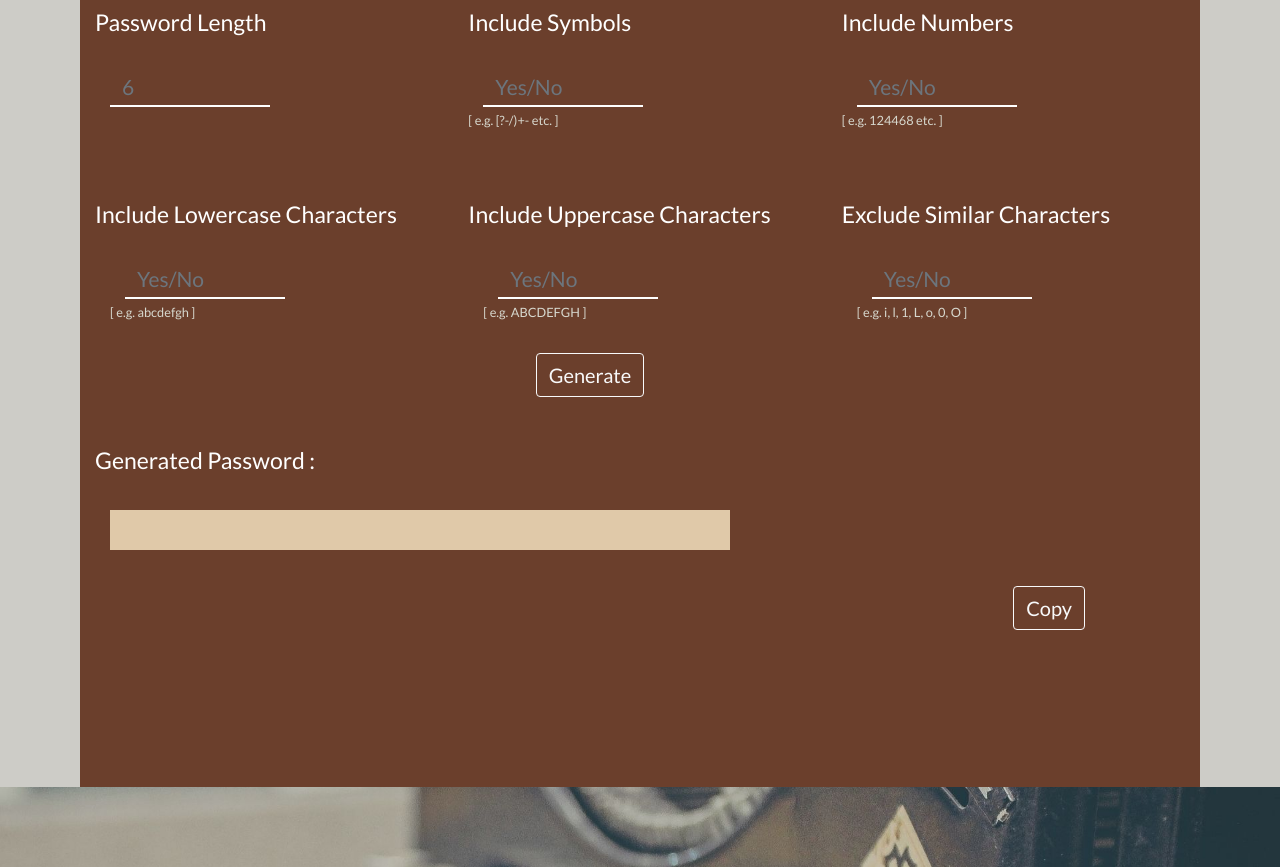
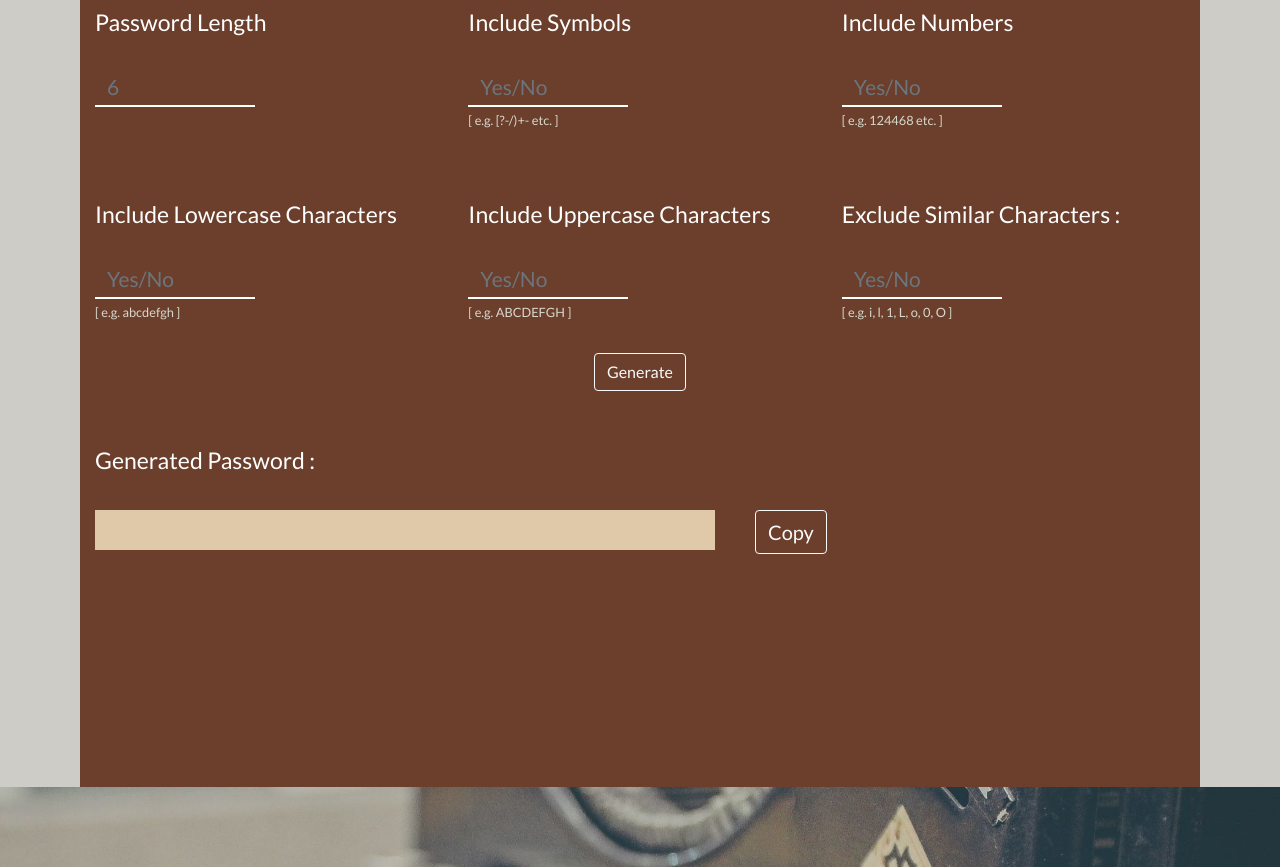
Before and after one commit to mistysamia/Log-Pass, a plain HTML site: page index.html in a window 1280 px wide. Shown: the part 1163-2030 px from the top of the page. Drawn offline with nearby package versions, Linux system fonts and the light colour scheme.

Commit message:
4th Commit

```diff
--- a/index.html
+++ b/index.html
@@ -7,8 +7,7 @@
     <link rel="stylesheet" href="https://stackpath.bootstrapcdn.com/bootstrap/4.3.1/css/bootstrap.min.css"
         integrity="sha384-ggOyR0iXCbMQv3Xipma34MD+dH/1fQ784/j6cY/iJTQUOhcWr7x9JvoRxT2MZw1T" crossorigin="anonymous">
     <link rel="stylesheet" href="style.css">
-    <link rel="stylesheet" href="css/fixed.css">
-    <script src="https://kit.fontawesome.com/a076d05399.js"></script>
+
 
 
 </head>
@@ -35,7 +34,7 @@
                             <a class="nav-link active text-white me-3" aria-current="page" href="#">HOME</a>
                         </li>
                         <li class="nav-item">
-                            <a class="nav-link text-white me-3" href="#password">PASSWORD</a>
+                            <a class="nav-link text-white me-3" href="#passwordID">PASSWORD</a>
                         </li>
                         <li class="nav-item">
                             <a class="nav-link text-white me-3" href="#about_us">ABOUT</a>
@@ -73,12 +72,12 @@
     </section>
     <section class="caption text-center">
         <br><br><br><br><br><br><br><br><br><br>
-        <a class="btn btn-outline-light btn-lg" href="#password">GET STARTED</a>
+        <a class="btn btn-outline-light btn-lg" href="#passwordID">GET STARTED</a>
     </section>
     <!-- Homepage section ends -->
 
     <!-- Passwords section Starts -->
-    <section class="password" id="password">
+    <section class="password" id="passwordID">
         <div class="max-width">
             <div class="password-content">
                 <div class="password-form">
@@ -91,7 +90,7 @@
 
                                 <div class="col-md-4">
                                     <label for="Password" style="font-size: 23px;">Password Length</label>
-                                    <div class="col-md-9">
+                                    <div >
 
                                         <input id="length" type="number" class="form-control" placeholder="6" min="6"
                                             max="25">
@@ -101,23 +100,23 @@
                                 <br><br><br><br><br><br><br><br>
                                 <div class="col-md-4" >
                                     <label for="Symbols" style="font-size: 23px;">Include Symbols</label>
-                                    <div class="col-md-9">
-                                        <input id="Symbols" type="text" class="form-control" placeholder="Yes/No">
+                                    <div>
+                                        <input id="Symbols"  type="text" class="form-control inp-style inp-width" placeholder="Yes/No">
                                     </div>
                                     <small class="small_color">[ e.g. [?-/)+- etc. ]</small>
                                 </div>
 
                                 <div class="col-md-4">
                                     <label for="Numbers" style="font-size: 23px;">Include Numbers</label>
-                                    <div class="col-md-9">
+                                    <div>
                                         <input id="Numbers" type="text" class="form-control" placeholder="Yes/No">
                                     </div>
                                     <small class="small_color">[ e.g. 124468 etc. ]</small>
                                 </div>
                                 <div class="col-md-4">
                                     <label for="Lowercase" style="font-size: 23px;">Include Lowercase Characters</label>
-                                    <div class="col-md-9">
-                                        <div class="col-md-9">
+                                    <div >
+                                        <div >
                                             <input id="Lowercase" type="text" class="form-control" placeholder="Yes/No">
                                         </div>
                                         <small class="small_color">[ e.g. abcdefgh ]</small>
@@ -126,8 +125,8 @@
 
                                 <div class="col-md-4">
                                     <label for="Uppercase" style="font-size: 23px;">Include Uppercase Characters</label>
-                                    <div class="col-md-9">
-                                        <div class="col-md-9">
+                                    <div>
+                                        <div >
                                             <input id="Uppercase" type="text" class="form-control" placeholder="Yes/No">
                                         </div>
                                         <small class="small_color">[ e.g. ABCDEFGH ]</small>
@@ -135,9 +134,9 @@
                                 </div>
                                 <div class="col-md-4">
                                     <label for="ExcludeSimilarCharacters" style="font-size: 23px;">Exclude Similar
-                                        Characters</label>
-                                    <div class="col-md-9">
-                                        <div class="col-md-9">
+                                        Characters :</label>
+                                    <div >
+                                        <div>
                                             <input id="Excludesimilar" type="text" class="form-control"
                                                 placeholder="Yes/No">
                                         </div>
@@ -145,26 +144,32 @@
                                     </div>
                                 </div>
                                 <div class="col-sm-12" style="text-align: center;  ">
-                                    <button type="submit" id="Generate" class="btn btn-outline-light" href="#password"
-                                        style="font-size: 20px;
-                                     margin-right: 100px; margin-top: 30px;">Generate</button>
+                                    <button type="submit" id="Generate" class="btn btn-outline-light"
+                                        style="text-align:center; margin-top: 30px; ">Generate</button>
                                     <p style="text-align:center; display: none;" id=invalid> Invalid Information </p>
                                 </div>
 
                                 <br><br><br><br><br>
-                                <div class="col-md-4">
-                                    <label for="ExcludeSimilarCharacters" style="font-size: 23px; ">Generated Password :</label>
+                                <div >
+                                    <label  style="font-size: 23px; margin-left: 15px;">Generated Password :</label>
                                     <br><br>
-                                    <div class="col-md-4">
-                                        <output type="text" id="ShowPassword" class="form-control-output" name="name"
-                                           placeholder="name">
+                                    <div class="col-md-4  d-flex">
+                                        <div>
+                                            <output type="text" id="ShowPassword" class="form-control-output"
+                                                name="name" placeholder="name">
+                                        </div>
+                                        <div>
+                                            <button id="copypass" type="Copy" class="btn btn-outline-light"
+                                                style="font-size: 20px; text-align: center; margin-left: 40px;">
+                                                Copy</button>
+                                        </div>
                                     </div>
+
+
                                 </div>
 
                                 <div class="col-sm-12" style="text-align:right; ">
-                                    <button id="copypass" type="Copy" class="btn btn-outline-light" style="font-size: 20px;
-                                     margin-right: 100px; margin-top: 30px;">
-                                        Copy</button>
+
                                 </div>
                             </div>
                         </form>
@@ -286,18 +291,20 @@
     <!-- footer section Ends -->
 
 
-    <link rel="stylesheet" href="JS/bootstrap.min.js">
-
+    <!--<link rel="stylesheet" href="JS/bootstrap.min.js">
     <script src="js/jquery-3.3.1.min.js"></script>
     <script src="bootstrap-4.1.3-dist/js/bootstarp.min.js"></script>
-    <script src="https://cdnjs.cloudflare.com/ajax/libs/underscore.js/1.9.1/underscore-min.js"></script>
+    <script src="https://cdnjs.cloudflare.com/ajax/libs/underscore.js/1.9.1/underscore-min.js"></script>-->
 
-
-    <script type="text/javascript">
+    <script src="https://kit.fontawesome.com/a076d05399.js"></script>
+    <script src="https://cdn.jsdelivr.net/npm/bootstrap@5.0.0-beta2/dist/js/bootstrap.bundle.min.js"
+        integrity="sha384-b5kHyXgcpbZJO/tY9Ul7kGkf1S0CWuKcCD38l8YkeH8z8QjE0GmW1gYU5S9FOnJ0"
+        crossorigin="anonymous"></script>
+    <!-- <script type="text/javascript">
 
         window.onunload = function () { window.scrollTo(0, 0); }
 
-    </script>
+    </script>-->
 
 
 
@@ -320,10 +327,10 @@
             ExInt = flag(ExcludesimilarIn);
             LowInt = flag(LowercaselsIn);
             UpInt = flag(UppercaseIn);
-            var total=SmInt+NmInt+LowInt+UpInt;
+            var total = SmInt + NmInt + LowInt + UpInt;
 
             if ((PassLen < 6 || PassLen > 25) || (SmInt == 0 && NmInt == 0
-                && LowInt == 0 && UpInt == 0) || total<2  ) {
+                && LowInt == 0 && UpInt == 0) || total < 2) {
                 const inv = document.getElementById("invalid");
                 inv.style.display = "block";
             }
@@ -344,20 +351,20 @@
 
                 var tempavg = PassLenINT;
                 console.log(avg);
-                 console.log(SmInt);
-                 console.log(NmInt);
+                console.log(SmInt);
+                console.log(NmInt);
 
-                 console.log(LowInt);
-                 console.log(UpInt);
+                console.log(LowInt);
+                console.log(UpInt);
                 // console.log(ExInt);
                 if (UpInt == 1) {
-                    while (avg >blank1.length && ExInt == 1) {
+                    while (avg > blank1.length && ExInt == 1) {
                         var x = ran(26);
-                        blank1 = _.union(blank1, [x ]);
+                        blank1 = _.union(blank1, [x]);
                     }
                     while (avg >= blank1.length && ExInt == 0) {
                         var x = ran(26);
-                        blank1.push(x );
+                        blank1.push(x);
                     }
 
                     tempavg = tempavg - avg;
@@ -370,7 +377,7 @@
                     }
                     while (avg >= blank2.length && ExInt == 0) {
                         var x = ran(26);
-                        blank2.push(x );
+                        blank2.push(x);
                     }
                     tempavg = tempavg - avg;
                 }
@@ -381,11 +388,11 @@
                 if (SmInt == 1) {
                     while (avg > blank3.length && ExInt == 1) {
                         var x = ran(14);
-                        blank3 = _.union(blank3, [x ]);
+                        blank3 = _.union(blank3, [x]);
                     }
                     while (avg >= blank3.length && ExInt == 0) {
                         var x = ran(14);
-                        blank3.push(x );
+                        blank3.push(x);
                     }
                     tempavg = tempavg - avg;
                 }
@@ -396,11 +403,11 @@
 
                     while (tempavg >= blank4.length && ExInt == 1) {
                         var x = ran(10);
-                        blank4 = _.union(blank4, [x ]);
+                        blank4 = _.union(blank4, [x]);
                     }
                     while (tempavg >= blank4.length && ExInt == 0) {
                         var x = ran(10);
-                        blank4.push(x );
+                        blank4.push(x);
                     }
                     console.log(blank4);
                     //tempavg = PassLenINT - avg;
```
